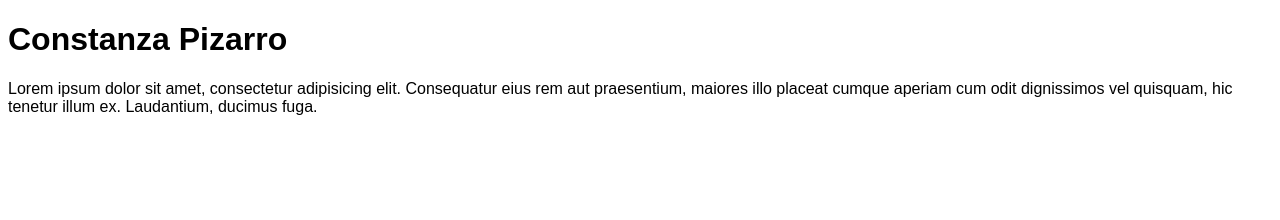
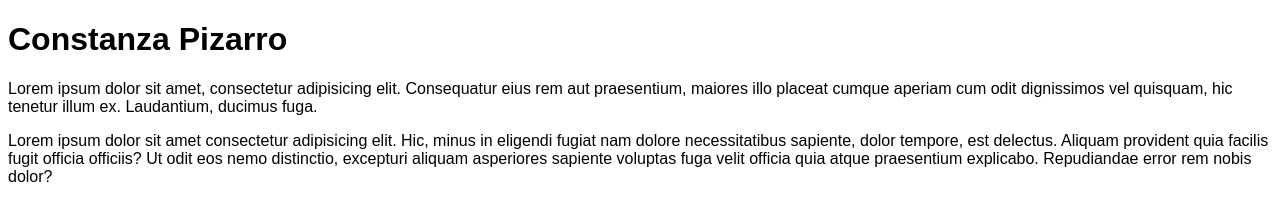
Before and after one commit to Cpizarro12/Portafolio-web, a plain HTML site: page index.html in a window 1280 px wide. Drawn offline with Linux system fonts and the light colour scheme.

Commit message:
parrafo nuevo

```diff
--- a/index.html
+++ b/index.html
@@ -17,6 +17,9 @@
         odit dignissimos vel
         quisquam, hic tenetur illum ex. Laudantium, ducimus
         fuga.</p>
+        <p>
+            Lorem ipsum dolor sit amet consectetur adipisicing elit. Hic, minus in eligendi fugiat nam dolore necessitatibus sapiente, dolor tempore, est delectus. Aliquam provident quia facilis fugit officia officiis? Ut odit eos nemo distinctio, excepturi aliquam asperiores sapiente voluptas fuga velit officia quia atque praesentium explicabo. Repudiandae error rem nobis dolor?
+        </p>
 </body>
 
 </html>
```
